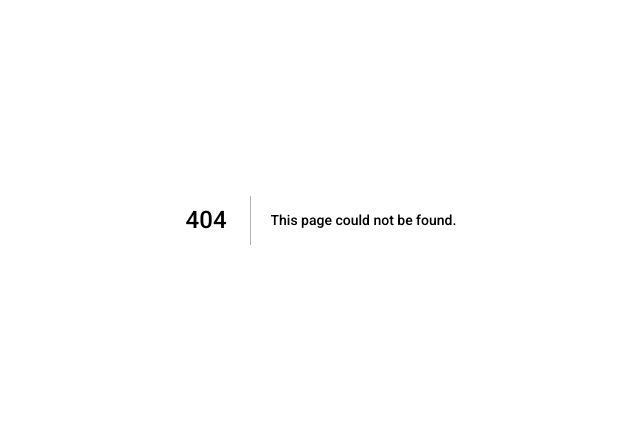
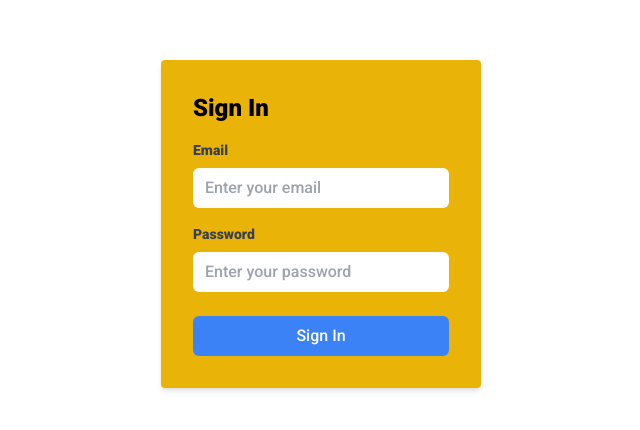
Before and after one commit to Erickadikah/Shabir-dinner, a Next.js app in the folder shabir-dinner/: page /signin in a window 1280 px wide. Before the commit this address had no page. Shown: the part 176-606 px from the top of the page, without its empty margins (319-959 px from the left). Built offline with nearby package versions, Linux system fonts and the light colour scheme; a web font is replaced by a local one.

Commit message:
update nextauth

```diff
--- a/shabir-dinner/components/header.js
+++ b/shabir-dinner/components/header.js
@@ -3,6 +3,7 @@ import Link from "next/link";
 import { HiMenu, HiX } from "react-icons/hi";
 import { RiArrowRightUpLine } from "react-icons/ri";
 import { BsArrowRightShort } from "react-icons/bs";
+import { signIn } from "next-auth/react";
 
 const Navigation = () => {
   const [mobileMenuOpen, setMobileMenuOpen] = useState(false);
@@ -51,14 +52,16 @@ const Navigation = () => {
           </Link>
         </li>
         <li>
-        <Link href="/login" className="text-base text-gray-700 hover:underline">
           <button
+          onClick={() => {
+            signIn()
+          }}
             className="px-4 py-2 text-base font-semibold text-white bg-yellow-500 hover:bg-yellow-600 focus:outline-none shadow-md focus:shadow-lg focus:bg-yellow-600 transform hover:scale-105 transition-transform flex items-center"
           >
             Get Started
             <BsArrowRightShort size={20} className="ml-2" />
           </button>
-          </Link>
+
         </li>
       </ul>
 
--- a/shabir-dinner/components/login-btn.jsx
+++ /dev/null
@@ -1,19 +0,0 @@
-import { useSession, signIn, signOut } from "next-auth/react"
-
-export default function Loginbtn () {
-  const { data: session } = useSession()
-  if (session) {
-    return (
-      <>
-        Signed in as {session.user.email} <br />
-        <button onClick={() => signOut()}>Sign out</button>
-      </>
-    )
-  }
-  return (
-    <>
-      Not signed in <br />
-      <button onClick={() => signIn()}>Sign in</button>
-    </>
-  )
-}
--- a/shabir-dinner/components/section1.js
+++ b/shabir-dinner/components/section1.js
@@ -2,6 +2,7 @@ import React from "react";
 import { motion } from "framer-motion";
 import { Button } from "@mui/material";
 import { Typography } from "@mui/material";
+import { signIn, signOut, useSession } from "next-auth/react";
 
 const Section1 = () => {
   return (
@@ -89,6 +90,9 @@ const Section1 = () => {
               Discover our exquisite menu and experience the magic of culinary inspiration. Order now!
             </Typography>
             <Button
+              onClick={() => {
+                signIn()
+              }}
               variant="contained"
               className="bg-white text-yellow-600 font-semibold px-6 py-2 mt-4"
               sx={{
--- /dev/null
+++ b/shabir-dinner/src/pages/api/auth/[...nextauth].js
@@ -0,0 +1,69 @@
+import NextAuth, {NextAuthOptions} from "next-auth"
+import GithubProvider from "next-auth/providers/github"
+import GoogleProvider from "next-auth/providers/google";
+import CredentialsProvider from "next-auth/providers/credentials";
+
+// baseUrl = process.env.NEXTAUTH_URL || 'http://localhost:3000/'
+// url = baseUrl + '/api/auth/callback/google'
+// console.log(url)
+
+export const authOptions = {
+  //authentication providers
+  providers: [
+    GithubProvider({
+      clientId: 'a646a6be2e65c8c03bdd',
+      clientSecret: '8c118905f0ba2c88e830f4d65e0d800d689a1ba7',
+    }),
+    GoogleProvider({
+      clientId: '74060280128-srahfv87jcjccmc2evv9p2onapjk7248.apps.googleusercontent.com',
+      clientSecret: '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',
+    }),
+    CredentialsProvider({
+      type: 'credentials',
+      Credentials: {},
+      authorize(credentials, req) {
+        let { email, password } = credentials; // Use let instead of const
+
+        // Convert email and password to lowercase
+        email = email.toLowerCase();
+        password = password.toLowerCase();
+
+        if (email === 'erikadikah2030@gmail.com' && password === '123456') {
+          const user = { id: 1, name: 'Admin' };
+          return Promise.resolve(user);
+        }
+        // Handle other cases or return null if credentials are not valid
+        return Promise.resolve(null);
+      }
+    }),
+    //more providers
+  ],
+   callback: {
+    redirect: async (url, baseUrl) => {
+      return Promise.resolve(url);
+    },
+    session: async (session, user) => {
+      return Promise.resolve(session);
+    },
+    jwt: async (token, user, account, profile, isNewUser) => {
+  console.log('JWT Token:', token);
+  return Promise.resolve(token);
+},
+
+    onError: async (error, req, res) => {
+      console.error('NextAuth Error:', error.message);
+      return Promise.resolve('/auth/error'); // Redirect to an error page
+    },
+  },
+  async session(session, user) {
+    session.user.id = user.id
+    return session
+  },
+
+  pages: {
+    signIn: '/pages/signin',  // Displays signin buttons
+    verifyRequest: '/auth/verify-request', // (used for check email message)
+    newUser: null // If set, new users will be directed here on first sign in
+  },
+}
+export default NextAuth(authOptions)
--- /dev/null
+++ b/shabir-dinner/src/pages/api/auth/signin.js
@@ -0,0 +1,20 @@
+export default async function handler(req, res) {
+  if (req.method === 'POST') {
+    const { email, password } = req.body;
+
+    // Replace this with your authentication logic
+    if (email === 'erikadikah2030@gmail.com' && password === 'password') {
+      // Simulated user object upon successful authentication
+      const user = { id: 1, email: 'erikadikah2030@gmail.com', name: 'User' };
+
+      // Simulating session creation by storing user info in session
+      req.session.user = user;
+
+      return res.status(200).json({ success: true, user });
+    } else {
+      return res.status(401).json({ success: false, message: 'Invalid credentials' });
+    }
+  } else {
+    return res.status(405).json({ success: false, message: 'Method Not Allowed' });
+  }
+}
--- a/shabir-dinner/src/pages/auth/[...nextauth].js
+++ /dev/null
@@ -1,44 +0,0 @@
-import NextAuth from "next-auth"
-import GithubProvider from "next-auth/providers/github"
-import GoogleProvider from "next-auth/providers/google";
-
-baseUrl = process.env.NEXTAUTH_URL || 'http://localhost:3000/'
-url = baseUrl + '/api/auth/callback/google'
-console.log(url)
-
-export const authOptions = {
-  //authentication providers
-  providers: [
-    GithubProvider({
-      clientId: 'a646a6be2e65c8c03bdd',
-      clientSecret: '8c118905f0ba2c88e830f4d65e0d800d689a1ba7',
-    }),
-    GoogleProvider({
-      clientId: '74060280128-srahfv87jcjccmc2evv9p2onapjk7248.apps.googleusercontent.com',
-      clientSecret: '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',
-    }),
-    //more providers here
-  ],
-  callback: {
-    redirect: async (url, baseUrl) => {
-     return Promise.resolve(url)
-    },
-    session: async (session, user) => {
-     return Promise.resolve(session)
-    },
-    jwt: async (token, user, account, profile, isNewUser) => {
-     return Promise.resolve(token)
-    }
-  },
-  async session(session, user) {
-    session.user.id = user.id
-    return session
-  },
-
-  pages: {
-    signIn: '/auth/login',  // Displays signin buttons
-    verifyRequest: '/auth/verify-request', // (used for check email message)
-    newUser: null // If set, new users will be directed here on first sign in
-  },
-}
-export default NextAuth(authOptions)
--- a/shabir-dinner/src/pages/login.js
+++ /dev/null
@@ -1,13 +0,0 @@
-import React from 'react'
-import Loginbtn from '../../components/login-btn'
-// import NextAuth from '../pages/auth/[...nextauth]'
-
-const Login = () => {
-  return (
-    <div className='h-full w-full'>
-    <Loginbtn />
-    </div>
-  )
-}
-
-export default Login
--- /dev/null
+++ b/shabir-dinner/src/pages/signin.jsx
@@ -0,0 +1,87 @@
+// SignInForm.jsx
+import React, { useState } from 'react';
+
+const SignInForm = () => {
+  const [email, setEmail] = useState('');
+  const [password, setPassword] = useState('');
+
+  const handleSubmit = async (e) => {
+    e.preventDefault();
+
+    try {
+      const response = await fetch('/api/auth/signin', {
+        method: 'POST',
+        headers: { 'Content-Type': 'application/json' },
+        body: JSON.stringify({ email, password }),
+      });
+
+      if (response.ok) {
+        const data = await response.json();
+        console.log('Authentication successful:', data.user);
+        // Redirect or perform actions upon successful authentication
+      } else {
+        const errorData = await response.json();
+        console.error('Authentication failed:', errorData.message);
+        // Handle authentication failure
+      }
+    } catch (error) {
+      console.error('Error:', error);
+    }
+  };
+
+  const handleEmailChange = (event) => {
+    setEmail(event.target.value);
+  };
+
+  const handlePasswordChange = (event) => {
+    setPassword(event.target.value);
+  };
+
+  return (
+    <div className="flex justify-center items-center h-screen">
+      <div className="bg-yellow-500 p-8 rounded shadow-md w-80">
+        <h2 className="text-2xl font-bold mb-4">Sign In</h2>
+        <form onSubmit={handleSubmit}>
+          <div className="mb-4">
+            <label htmlFor="email" className="block text-gray-700 text-sm font-semibold mb-2">
+              Email
+            </label>
+            <input
+              type="email"
+              id="email"
+              name="email"
+              value={email}
+              onChange={handleEmailChange}
+              className="w-full border-gray-300 rounded-md py-2 px-3 focus:outline-none focus:border-blue-500"
+              placeholder="Enter your email"
+              required
+            />
+          </div>
+          <div className="mb-6">
+            <label htmlFor="password" className="block text-gray-700 text-sm font-semibold mb-2">
+              Password
+            </label>
+            <input
+              type="password"
+              id="password"
+              name="password"
+              value={password}
+              onChange={handlePasswordChange}
+              className="w-full border-gray-300 rounded-md py-2 px-3 focus:outline-none focus:border-blue-500"
+              placeholder="Enter your password"
+              required
+            />
+          </div>
+          <button
+            type="submit"
+            className="w-full bg-blue-500 text-white py-2 px-4 rounded-md hover:bg-blue-600 transition-all duration-300"
+          >
+            Sign In
+          </button>
+        </form>
+      </div>
+    </div>
+  );
+};
+
+export default SignInForm;
```
